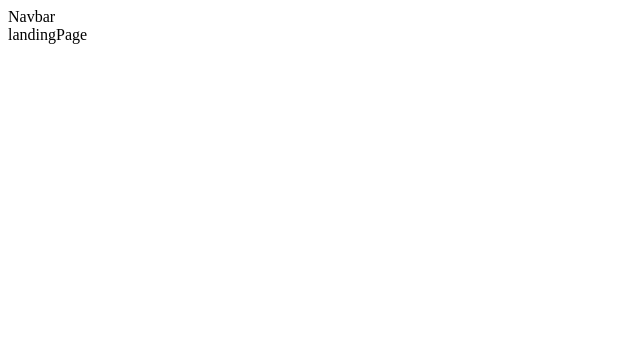
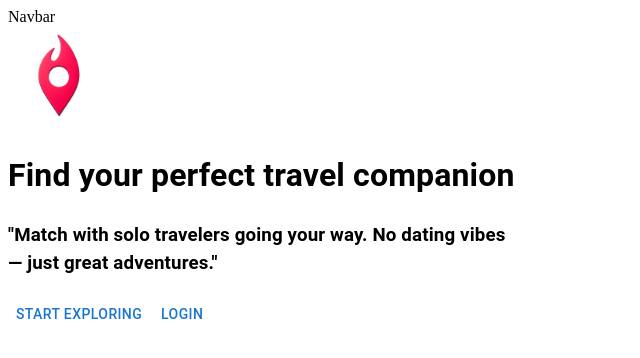
Before and after one commit to wildfont/tripnder-frontend, a React (Vite) app: page / in a window 1280 px wide. Shown: the top 358 px of the page, without its empty margins (0-640 px from the left). Built offline with nearby package versions, Linux system fonts and the light colour scheme.

Commit message:
landing page started

```diff
--- a/index.html
+++ b/index.html
@@ -2,7 +2,7 @@
 <html lang="en">
   <head>
     <meta charset="UTF-8" />
-    <link rel="icon" type="image/svg+xml" href="/favicon.svg" />
+    <link rel="icon" type="image/png" href="/favicon.png" />
     <meta name="viewport" content="width=device-width, initial-scale=1.0" />
     <title>tripnder-frontend</title>
   </head>
--- a/src/components/IsPrivate.jsx
+++ b/src/components/IsPrivate.jsx
@@ -2,14 +2,10 @@ import { useContext, useState } from "react";
 import { Navigate } from "react-router-dom";
 import { AuthContext } from "../context/AuthContext";
 
+function IsPrivate(props) {
+  const { isLoggedIn } = useContext(AuthContext);
 
-function IsPrivate(props) {
-
-    const { isLoggedIn } = useContext(AuthContext);
-
-    return isLoggedIn ? props.children : <Navigate to="/login" />
-
-
+  return isLoggedIn ? props.children : <Navigate to="/login" />;
 }
 
-export default IsPrivate
+export default IsPrivate;
--- a/src/pages/LandingPage.jsx
+++ b/src/pages/LandingPage.jsx
@@ -1,6 +1,22 @@
-function landingPage() {
+import { Typography, Button } from "@mui/material";
+import { useNavigate } from "react-router-dom";
+import logo from "../assets/logo.png";
+
+function LandingPage() {
+  const navigate = useNavigate()
   return (
-    <div>landingPage</div>
-  )
+    <div>
+      <img src={logo} style={{width:"100px"}} alt="Tripnder logo" />
+      <Typography>
+        <h1>Find your perfect travel companion</h1>
+        <h3>
+          "Match with solo travelers going your way. No dating vibes <br />— just
+          great adventures."
+        </h3>
+      </Typography>
+      <Button onClick={() => navigate("/signup")}>Start exploring</Button>
+      <Button onClick={() => navigate("/login")}>Login</Button>
+    </div>
+  );
 }
-export default landingPage
+export default LandingPage;
```
Also changed, not shown: public/favicon.png (added), src/assets/logo.png (added).
